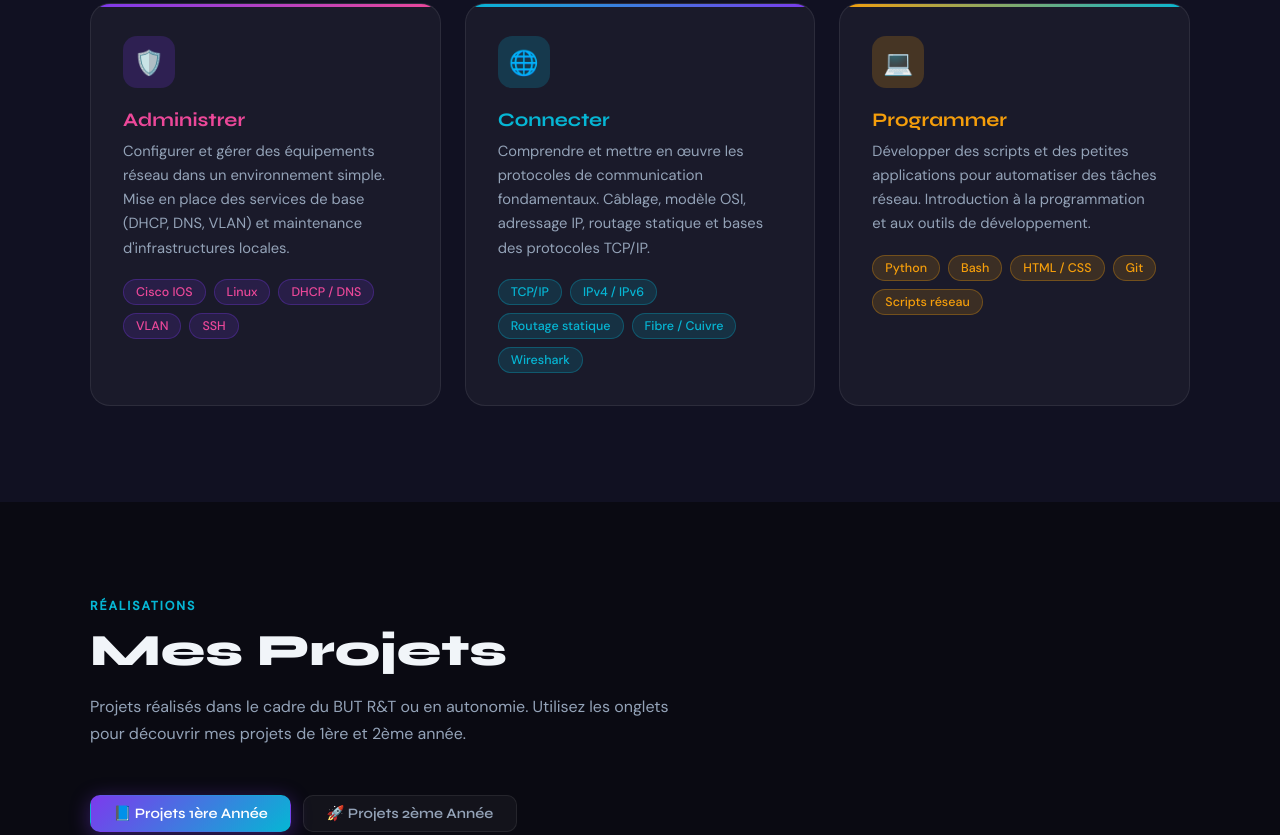
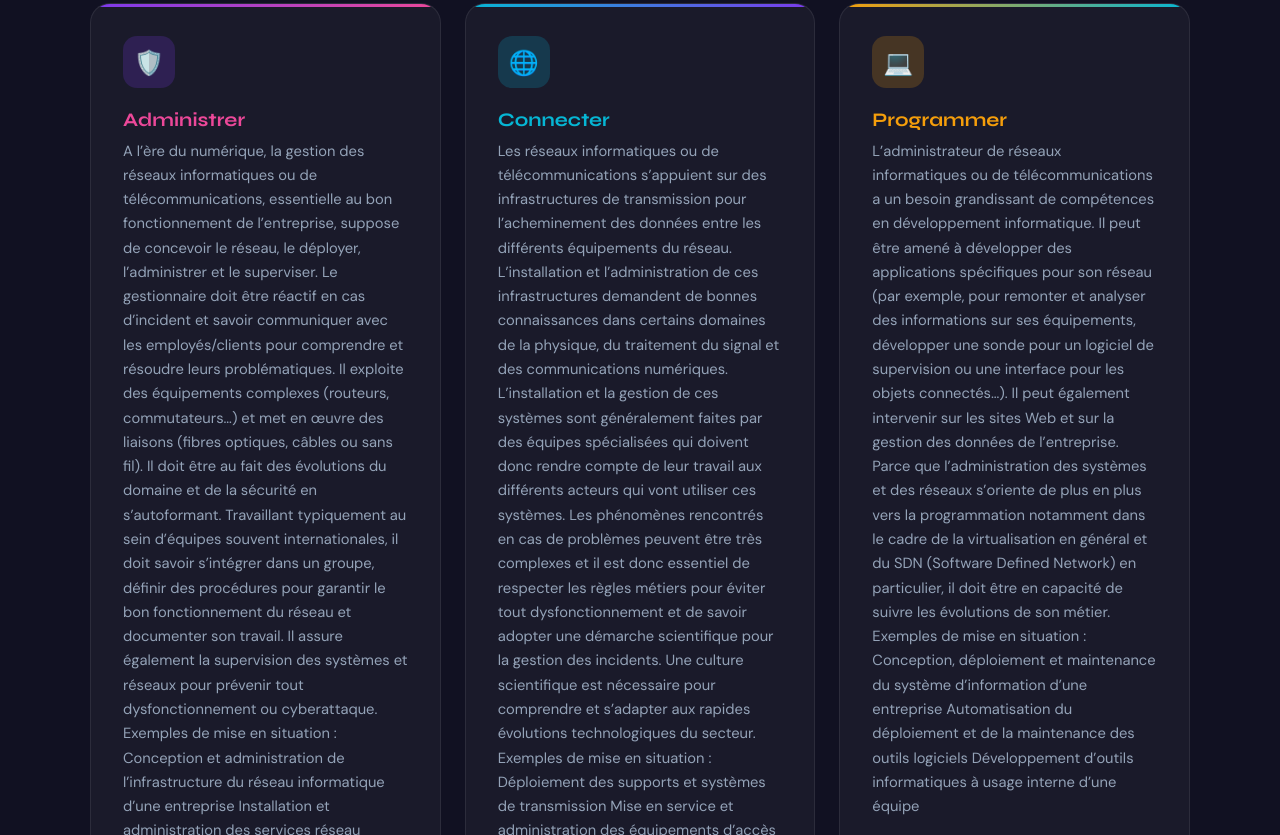
Before and after one commit to NathanMouil/Portfolio, a plain HTML site: page index.html in a window 1280 px wide. Shown: the part 1359-2194 px from the top of the page. Drawn offline with Linux system fonts and the light colour scheme.

Commit message:
Update index.html

```diff
--- a/index.html
+++ b/index.html
@@ -347,8 +347,11 @@
           <div class="comp-icon">🛡️</div>
           <div class="comp-title">Administrer</div>
           <p class="comp-desc">
-            Configurer et gérer des équipements réseau dans un environnement simple.
-            Mise en place des services de base (DHCP, DNS, VLAN) et maintenance d'infrastructures locales.
+            A l’ère du numérique, la gestion des réseaux informatiques ou de télécommunications, essentielle au bon fonctionnement de l’entreprise, suppose de concevoir le réseau, le déployer, l’administrer et le superviser. Le gestionnaire doit être réactif en cas d’incident et savoir communiquer avec les employés/clients pour comprendre et résoudre leurs problématiques. Il exploite des équipements complexes (routeurs, commutateurs…) et met en œuvre des liaisons (fibres optiques, câbles ou sans fil). Il doit être au fait des évolutions du domaine et de la sécurité en s’autoformant. Travaillant typiquement au sein d’équipes souvent internationales, il doit savoir s’intégrer dans un groupe, définir des procédures pour garantir le bon fonctionnement du réseau et documenter son travail. Il assure également la supervision des systèmes et réseaux pour prévenir tout dysfonctionnement ou cyberattaque.
+Exemples de mise en situation :
+    Conception et administration de l’infrastructure du réseau informatique d’une entreprise
+    Installation et administration des services réseau informatique d’une entreprise
+    Déploiement et administration des solutions fixes pour les clients d’un opérateur de télécommunication
           </p>
           <div class="comp-tags">
             <span class="tag">Cisco IOS</span>
@@ -363,8 +366,12 @@
           <div class="comp-icon">🌐</div>
           <div class="comp-title">Connecter</div>
           <p class="comp-desc">
-            Comprendre et mettre en œuvre les protocoles de communication fondamentaux.
-            Câblage, modèle OSI, adressage IP, routage statique et bases des protocoles TCP/IP.
+            Les réseaux informatiques ou de télécommunications s’appuient sur des infrastructures de transmission pour l’acheminement des données entre les différents équipements du réseau. L’installation et l’administration de ces infrastructures demandent de bonnes connaissances dans certains domaines de la physique, du traitement du signal et des communications numériques. L’installation et la gestion de ces systèmes sont généralement faites par des équipes spécialisées qui doivent donc rendre compte de leur travail aux différents acteurs qui vont utiliser ces systèmes. Les phénomènes rencontrés en cas de problèmes peuvent être très complexes et il est donc essentiel de respecter les règles métiers pour éviter tout dysfonctionnement et de savoir adopter une démarche scientifique pour la gestion des incidents. Une culture scientifique est nécessaire pour comprendre et s’adapter aux rapides évolutions technologiques du secteur.
+Exemples de mise en situation :
+    Déploiement des supports et systèmes de transmission
+    Mise en service et administration des équipements d’accès fixe ou mobile d’un opérateur de télécommunication
+    Déploiement et administration des accès sans fil pour l’entreprise
+Déploiement des systèmes de communications
           </p>
           <div class="comp-tags">
             <span class="tag">TCP/IP</span>
@@ -379,8 +386,11 @@
           <div class="comp-icon">💻</div>
           <div class="comp-title">Programmer</div>
           <p class="comp-desc">
-            Développer des scripts et des petites applications pour automatiser des tâches réseau.
-            Introduction à la programmation et aux outils de développement.
+L’administrateur de réseaux informatiques ou de télécommunications a un besoin grandissant de compétences en développement informatique. Il peut être amené à développer des applications spécifiques pour son réseau (par exemple, pour remonter et analyser des informations sur ses équipements, développer une sonde pour un logiciel de supervision ou une interface pour les objets connectés…). Il peut également intervenir sur les sites Web et sur la gestion des données de l’entreprise. Parce que l’administration des systèmes et des réseaux s’oriente de plus en plus vers la programmation notamment dans le cadre de la virtualisation en général et du SDN (Software Defined Network) en particulier, il doit être en capacité de suivre les évolutions de son métier.
+Exemples de mise en situation :
+    Conception, déploiement et maintenance du système d’information d’une entreprise
+    Automatisation du déploiement et de la maintenance des outils logiciels
+    Développement d’outils informatiques à usage interne d’une équipe
           </p>
           <div class="comp-tags">
             <span class="tag">Python</span>
```
